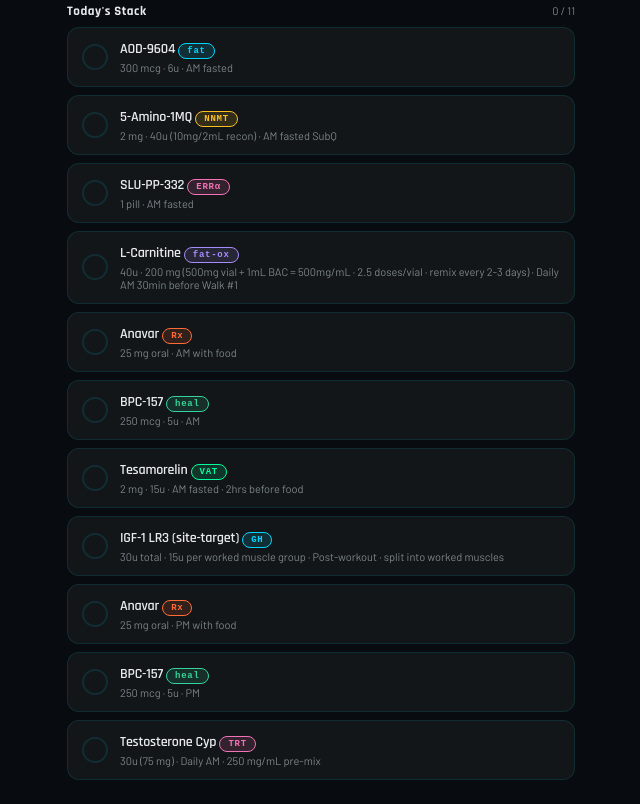
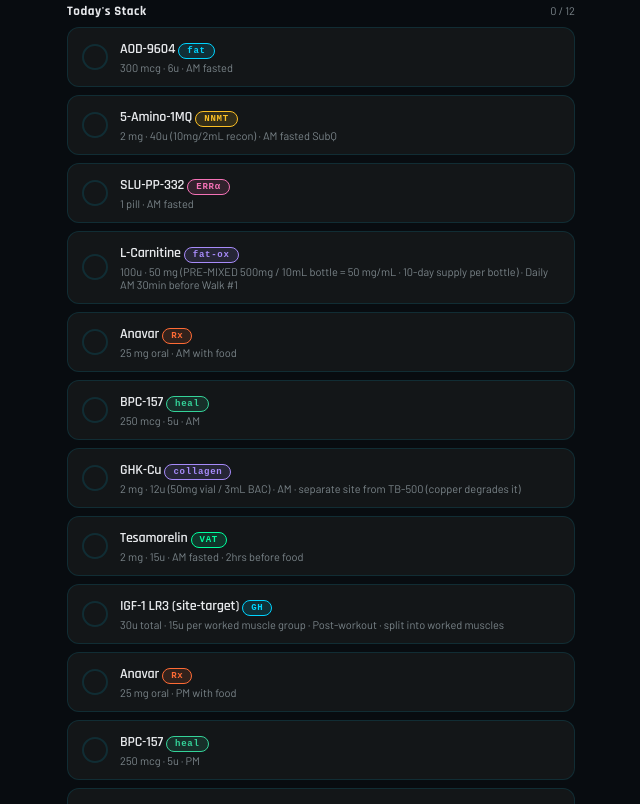
Before and after one commit to TruwellAI/apex-protocol-tracker, a website: page cut/index.html in a window 1280 px wide. Shown: the part 1003-1807 px from the top of the page, without its empty margins (319-959 px from the left). Drawn offline with nearby package versions, Linux system fonts and the light colour scheme.

Commit message:
Cut app: (1) L-Carnitine corrected for pre-mixed 500mg/10mL bottle (50 mg/mL = 100u draw = 50mg dose, 10-day supply per bottle). Diminishing returns above 100mg justify the lower per-shot dose vs syringe-swapping. (2) GHK-Cu added to daily stack: 2mg · 12u AM (50mg vial / 3mL BAC). Encyclopedia will auto-fire copper-degrades-TB-500 warning since Neil also runs TB Mon+Thu — separate vials, separate sites required.

```diff
--- a/cut/index.html
+++ b/cut/index.html
@@ -686,9 +686,10 @@ const PEPTIDES = [
   { id:'aod',    name:'AOD-9604',        dose:'300 mcg · 6u',   window:'AM fasted',          days:'all',      tag:'fat',   color:'#00D4FF', ssot:'aod9604.html' },
   { id:'5amq',   name:'5-Amino-1MQ',     dose:'2 mg · 40u (10mg/2mL recon)', window:'AM fasted SubQ', days:'all', tag:'NNMT', color:'#FBBF24', ssot:'5amino1mq.html' },
   { id:'slupp',  name:'SLU-PP-332',      dose:'1 pill',         window:'AM fasted',          days:'all',      tag:'ERRα',  color:'#F472B6', ssot:'slu-pp-322.html' },
-  { id:'lcar',   name:'L-Carnitine',     dose:'40u · 200 mg (500mg vial + 1mL BAC = 500mg/mL · 2.5 doses/vial · remix every 2-3 days)', window:'Daily AM 30min before Walk #1', days:'all', tag:'fat-ox', color:'#A78BFA', ssot:'l-carnitine.html' },
+  { id:'lcar',   name:'L-Carnitine',     dose:'100u · 50 mg (PRE-MIXED 500mg / 10mL bottle = 50 mg/mL · 10-day supply per bottle)', window:'Daily AM 30min before Walk #1', days:'all', tag:'fat-ox', color:'#A78BFA', ssot:'l-carnitine.html' },
   { id:'anavarAM', name:'Anavar',         dose:'25 mg oral',     window:'AM with food',       days:'all',      tag:'Rx',    color:'#FF6B35', ssot:null },
   { id:'bpcAM',  name:'BPC-157',         dose:'250 mcg · 5u',   window:'AM',                 days:'all',      tag:'heal',  color:'#34D399', ssot:'bpc157.html' },
+  { id:'ghkcu',  name:'GHK-Cu',          dose:'2 mg · 12u (50mg vial / 3mL BAC)', window:'AM · separate site from TB-500 (copper degrades it)', days:'all', tag:'collagen', color:'#A78BFA', ssot:'ghkcu.html' },
   { id:'tesa',   name:'Tesamorelin',     dose:'2 mg · 15u',     window:'AM fasted · 2hrs before food',  days:'all', tag:'VAT',   color:'#00FF9D', ssot:'tesamorelin.html' },
   // ── POST-WORKOUT (every training day) ──
   { id:'igf',    name:'IGF-1 LR3 (site-target)', dose:'30u total · 15u per worked muscle group', window:'Post-workout · split into worked muscles', days:'all', tag:'GH', color:'#00D4FF', ssot:'igf1-lr3.html' },
```
